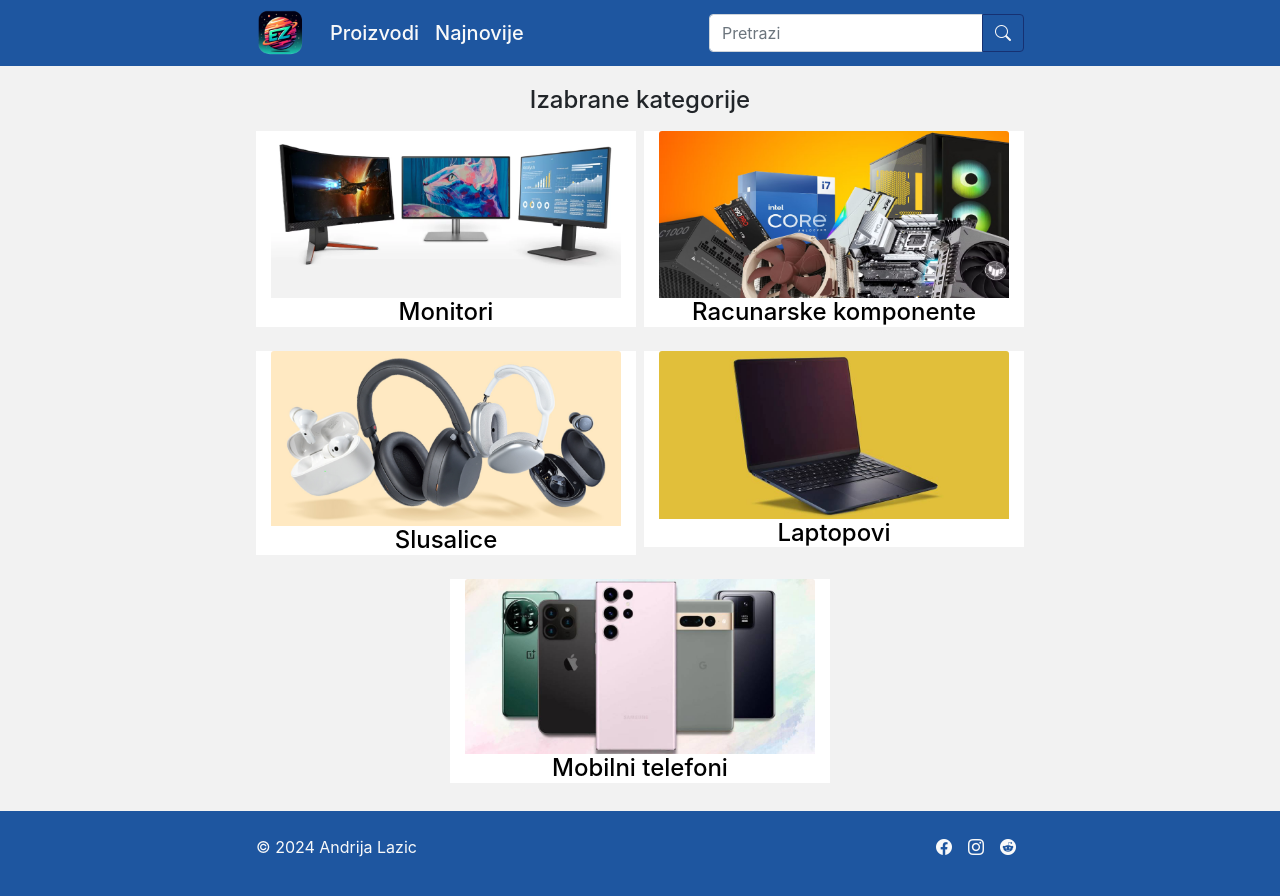
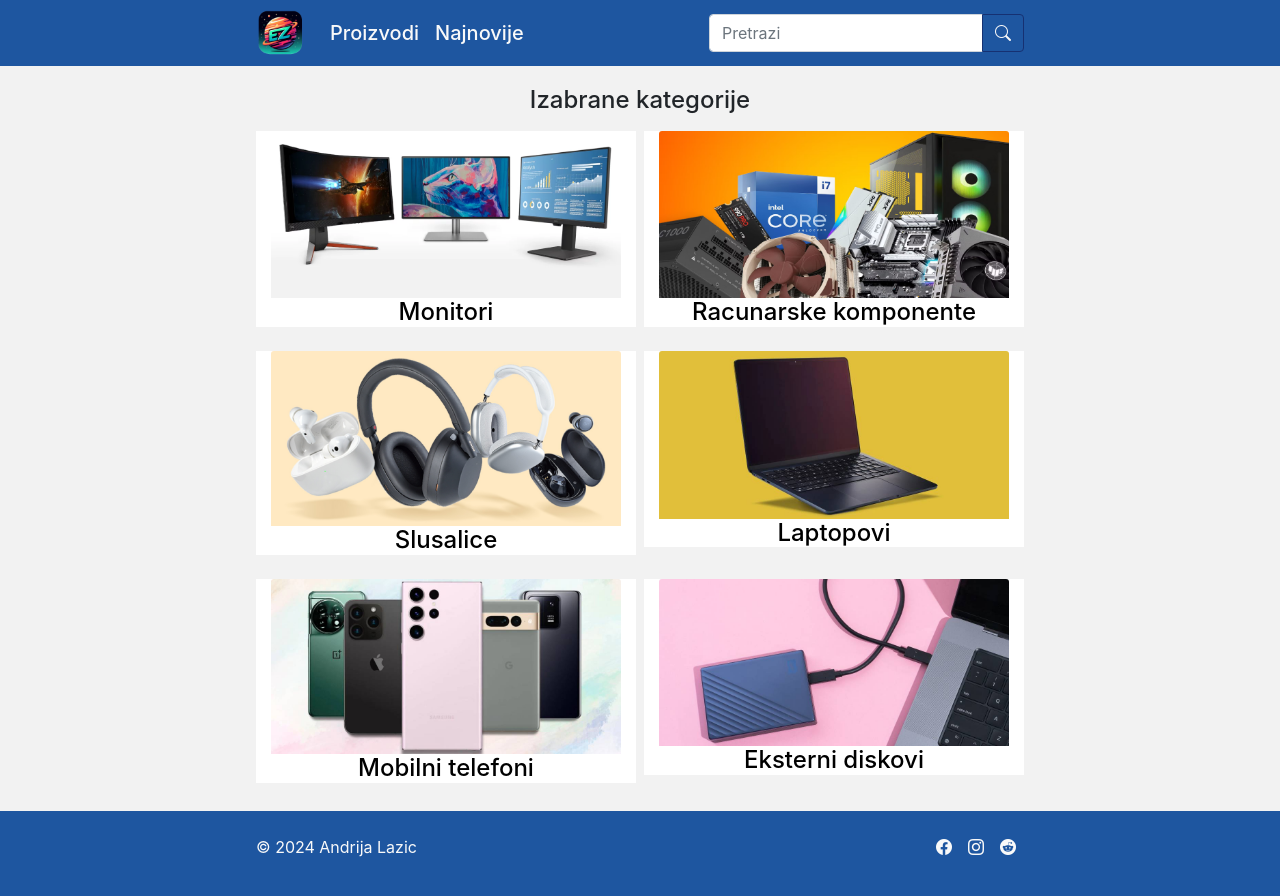
Before and after one commit to AndrijaLazic/EzDeals, a React (Vite) app in the folder FrontEnd/ezdealfrontend/: page /kategorije in a window 1280 px wide. Shown: the top 896 px of the page. Built offline with nearby package versions, Linux system fonts and the light colour scheme.

Commit message:
feat: :sparkles: Implemented new category on FE

```diff
--- a/FrontEnd/ezdealfrontend/src/appConfig.ts
+++ b/FrontEnd/ezdealfrontend/src/appConfig.ts
@@ -33,6 +33,12 @@
 				imagePath:"./pictures/CategoryMobilniTelefoni.jpg",
 				url:"/kategorije/MobilniTelefoni?page=1",
 				urlParam:"MobilniTelefoni"
+			},
+			{
+				name:"Eksterni diskovi",
+				imagePath:"./pictures/CategoryEksterniDiskovi.jpg",
+				url:"/kategorije/EksterniDiskovi?page=1",
+				urlParam:"EksterniDiskovi"
 			}
 		];
 	}
```
Also changed, not shown: FrontEnd/ezdealfrontend/src/assets/pictures/CategoryEksterniDiskovi.jpg (added).
